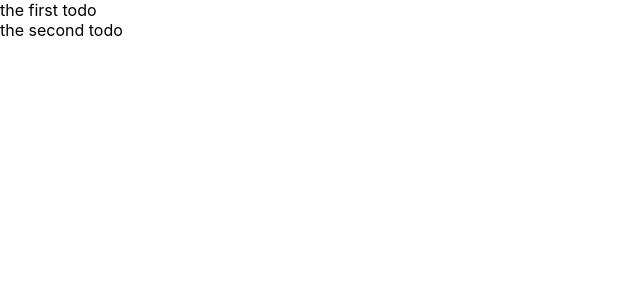
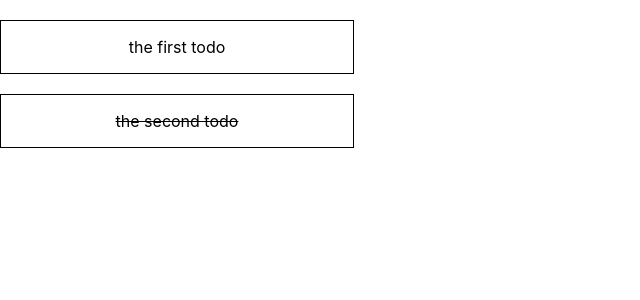
Before and after one commit to yiamns/day10-react-todo, a React (Create React App) app: page / in a window 1280 px wide. Shown: the top 300 px of the page, without its empty margins (0-640 px from the left). Built offline with nearby package versions, Linux system fonts and the light colour scheme.

Commit message:
style: Update Todo item styling and modify second todo to be marked as done

```diff
--- a/src/App.css
+++ b/src/App.css
@@ -1,38 +1,11 @@
-.App {
+.todo-item{
+  width: 320px;
+  padding: 16px;
+  border: 1px solid #000;
+  margin-top: 20px;
   text-align: center;
 }
 
-.App-logo {
-  height: 40vmin;
-  pointer-events: none;
+.todo-item .todo-done{
+  text-decoration: line-through;
 }
-
-@media (prefers-reduced-motion: no-preference) {
-  .App-logo {
-    animation: App-logo-spin infinite 20s linear;
-  }
-}
-
-.App-header {
-  background-color: #282c34;
-  min-height: 100vh;
-  display: flex;
-  flex-direction: column;
-  align-items: center;
-  justify-content: center;
-  font-size: calc(10px + 2vmin);
-  color: white;
-}
-
-.App-link {
-  color: #61dafb;
-}
-
-@keyframes App-logo-spin {
-  from {
-    transform: rotate(0deg);
-  }
-  to {
-    transform: rotate(360deg);
-  }
-}
--- a/src/App.js
+++ b/src/App.js
@@ -1,16 +1,19 @@
-import logo from './logo.svg';
 import './App.css';
 import {createContext, useContext, useReducer} from "react";
 
 export const initState = [
     {id: 1, text: "the first todo", done: false},
-    {id: 2, text: "the second todo", done: false},
+    {id: 2, text: "the second todo", done: true},
 ];
 export const TodoContext = createContext()
 
 function TodoItem(props) {
-    return <div>
-        { props.todo.text }
+    return <div className={"todo-item"}>
+        <span className={
+            props.todo.done ? "todo-done" : ""
+        }>
+            { props.todo.text }
+        </span>
     </div>;
 }
 
```
